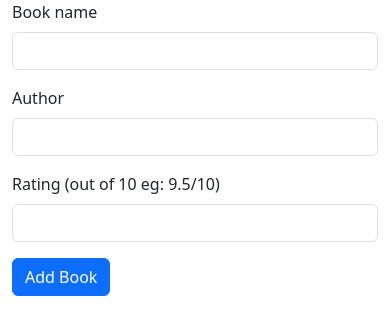
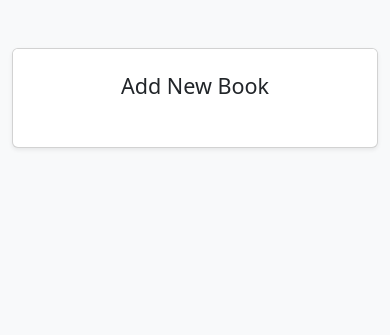
Before and after one commit to Suiper34/virtual-bookshelf-web, a Flask app: page /add in a window 390 px wide. Shown: the top 335 px of the page. Run offline with Flask 3, Linux system fonts and the light colour scheme; some libraries are stand-ins or nearby versions.

Commit message:
add card layout and responsive design, keep only server-side validation by setting (novalidate=True), use primary submit button for add_book

```diff
--- a/templates/add.html
+++ b/templates/add.html
@@ -3,21 +3,32 @@
 <html lang="en">
 
 <head>
-  <meta charset="UTF-8" />
+  <meta charset="UTF-8">
+  <meta name="viewport" content="width=device-width, initial-scale=1.0">
   {{ bootstrap.load_css() }}
   <title>Add Book</title>
 </head>
 
-<body>
-  <div class="container">
-    <div class="row">
-      <div class="col-sm-10 col-md-8 col-xl-5">
-        {{ form.csrf_token }}
-        {{ render_form(form) }}
+<body class="bg-light">
+  <div class="container py-5">
+    <div class="row justify-content-center">
+      <div class="col-md-6">
+        <div class="card shadow-sm">
+          <div class="card-header bg-white border-bottom-0 pt-4">
+            <h2 class="h4 text-center">Add New Book</h2>
+          </div>
+          <div class="card-body">
+            {{ form.csrf_token }}
+            {{ render_form(
+            button_map={'add_book': 'primary'},
+            extra_classes='needs-validation',
+            novalidate=True
+            ) }}
+          </div>
+        </div>
       </div>
     </div>
   </div>
-
   {{ bootstrap.load_js() }}
 </body>
 
```
